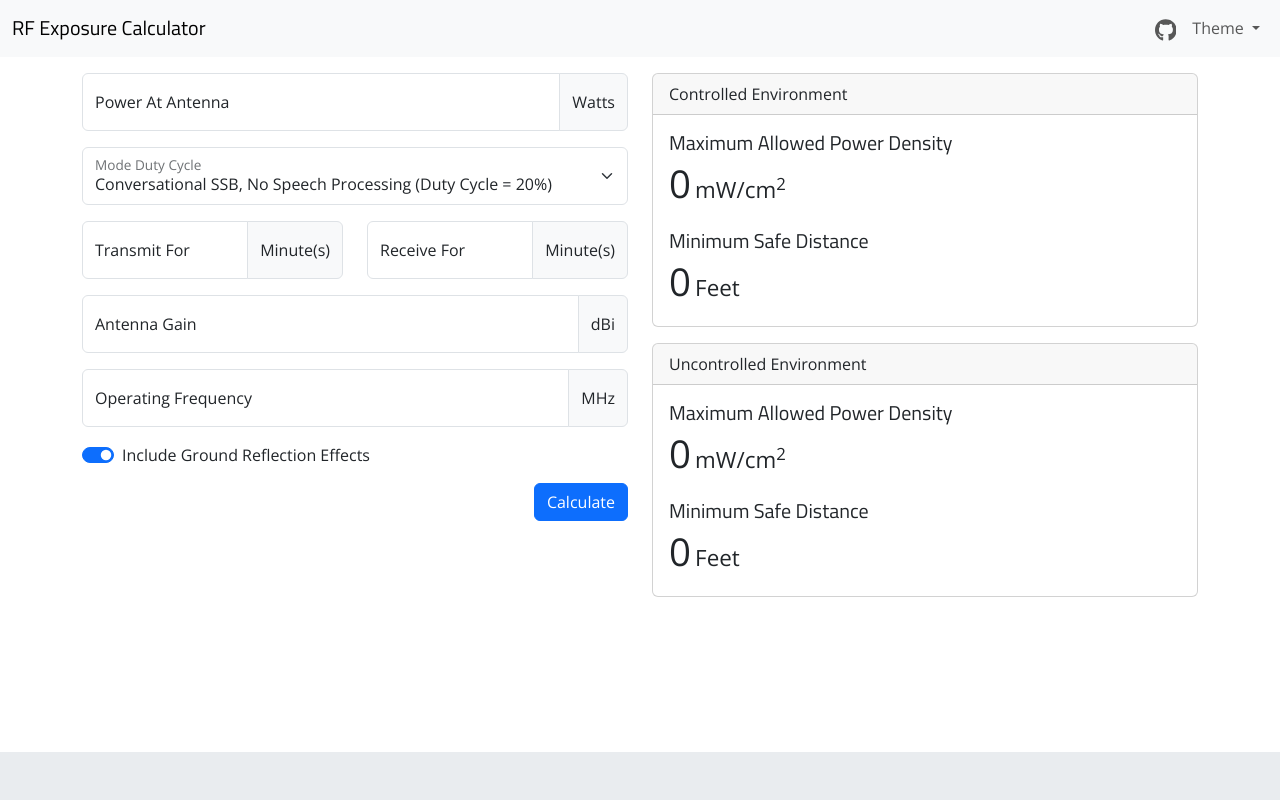
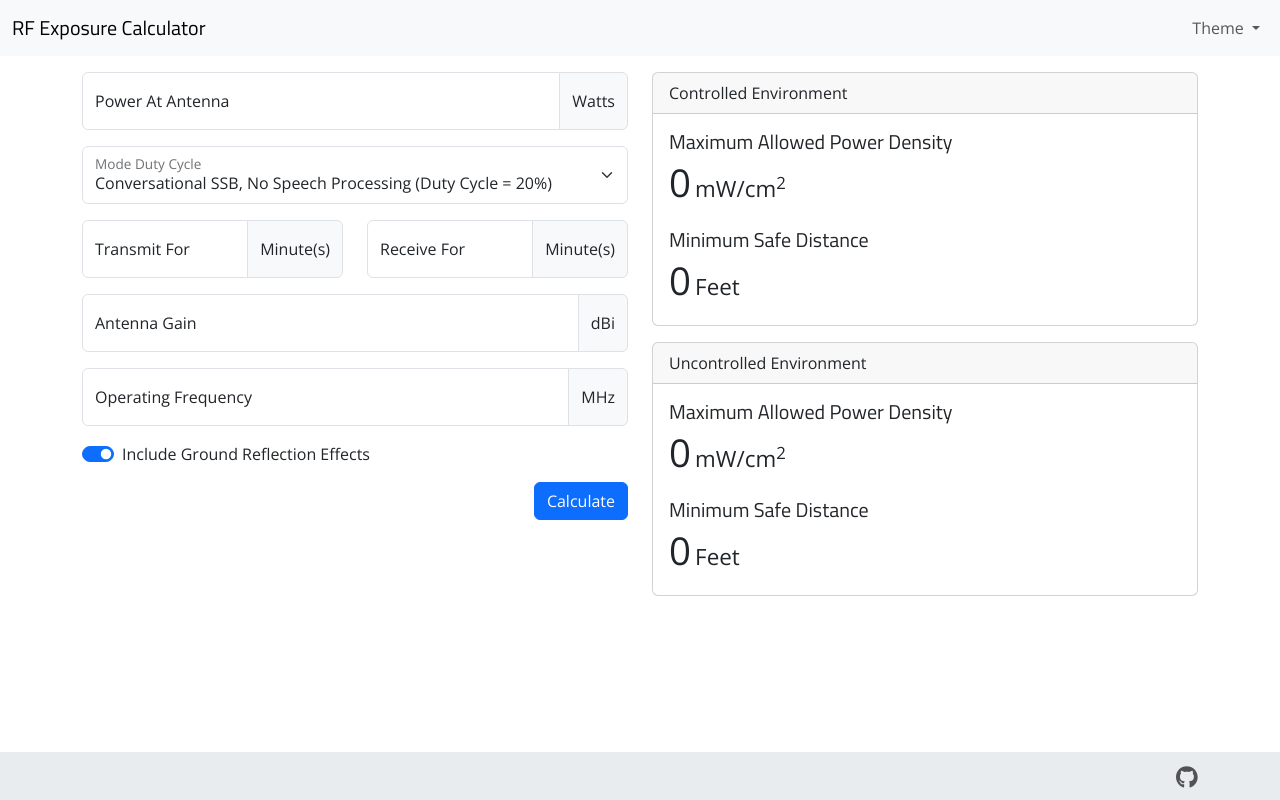
Before and after one commit to j4nr6n/rf-exposure, a website built with webpack: page src/index.html in a window 1280 px wide. Built offline with nearby package versions, Linux system fonts and the light colour scheme; what rf-exposure-calculator would draw is missing.

Commit message:
Move GH link to footer & some print adjustments

```diff
--- a/src/index.html
+++ b/src/index.html
@@ -53,16 +53,6 @@
 
                 <div class="collapse navbar-collapse" id="navbar-supported-content">
                     <ul class="navbar-nav ms-auto mb-2 mb-lg-0 d-print-none">
-                        <li class="nav-item">
-                            <a href="https://github.com/j4nr6n/rf-exposure" class="nav-link" target="_blank" rel="noopener">
-                                <svg xmlns="http://www.w3.org/2000/svg" height="1.4em" viewBox="0 0 496 512" fill="currentColor">
-                                    <!--! Font Awesome Free 6.4.0 by @fontawesome - https://fontawesome.com License - https://fontawesome.com/license (Commercial License) Copyright 2023 Fonticons, Inc. -->
-                                    <path d="M165.9 397.4c0 2-2.3 3.6-5.2 3.6-3.3.3-5.6-1.3-5.6-3.6 0-2 2.3-3.6 5.2-3.6 3-.3 5.6 1.3 5.6 3.6zm-31.1-4.5c-.7 2 1.3 4.3 4.3 4.9 2.6 1 5.6 0 6.2-2s-1.3-4.3-4.3-5.2c-2.6-.7-5.5.3-6.2 2.3zm44.2-1.7c-2.9.7-4.9 2.6-4.6 4.9.3 2 2.9 3.3 5.9 2.6 2.9-.7 4.9-2.6 4.6-4.6-.3-1.9-3-3.2-5.9-2.9zM244.8 8C106.1 8 0 113.3 0 252c0 110.9 69.8 205.8 169.5 239.2 12.8 2.3 17.3-5.6 17.3-12.1 0-6.2-.3-40.4-.3-61.4 0 0-70 15-84.7-29.8 0 0-11.4-29.1-27.8-36.6 0 0-22.9-15.7 1.6-15.4 0 0 24.9 2 38.6 25.8 21.9 38.6 58.6 27.5 72.9 20.9 2.3-16 8.8-27.1 16-33.7-55.9-6.2-112.3-14.3-112.3-110.5 0-27.5 7.6-41.3 23.6-58.9-2.6-6.5-11.1-33.3 2.6-67.9 20.9-6.5 69 27 69 27 20-5.6 41.5-8.5 62.8-8.5s42.8 2.9 62.8 8.5c0 0 48.1-33.6 69-27 13.7 34.7 5.2 61.4 2.6 67.9 16 17.7 25.8 31.5 25.8 58.9 0 96.5-58.9 104.2-114.8 110.5 9.2 7.9 17 22.9 17 46.4 0 33.7-.3 75.4-.3 83.6 0 6.5 4.6 14.4 17.3 12.1C428.2 457.8 496 362.9 496 252 496 113.3 383.5 8 244.8 8zM97.2 352.9c-1.3 1-1 3.3.7 5.2 1.6 1.6 3.9 2.3 5.2 1 1.3-1 1-3.3-.7-5.2-1.6-1.6-3.9-2.3-5.2-1zm-10.8-8.1c-.7 1.3.3 2.9 2.3 3.9 1.6 1 3.6.7 4.3-.7.7-1.3-.3-2.9-2.3-3.9-2-.6-3.6-.3-4.3.7zm32.4 35.6c-1.6 1.3-1 4.3 1.3 6.2 2.3 2.3 5.2 2.6 6.5 1 1.3-1.3.7-4.3-1.3-6.2-2.2-2.3-5.2-2.6-6.5-1zm-11.4-14.7c-1.6 1-1.6 3.6 0 5.9 1.6 2.3 4.3 3.3 5.6 2.3 1.6-1.3 1.6-3.9 0-6.2-1.4-2.3-4-3.3-5.6-2z"/>
-                                </svg>
-                                <div class="visually-hidden">GitHub Repository</div>
-                            </a>
-                        </li>
-
                         <li class="nav-item dropdown">
                             <a class="nav-link dropdown-toggle"
                                href="#"
@@ -244,9 +234,23 @@
             </div>
         </div>
 
-        <div id="footer" class="navbar bg-body-secondary">
-            <div class="container-fluid">
-                <div class="navbar-nav"></div>
+        <div id="footer" class="navbar bg-body-secondary py-0">
+            <div class="container d-flex justify-content-between">
+                <ul class="navbar-nav ms-auto">
+                    <li class="nav-item d-print-none">
+                        <a href="https://github.com/j4nr6n/rf-exposure" class="nav-link" target="_blank" rel="noopener">
+                            <svg xmlns="http://www.w3.org/2000/svg" height="1.4em" viewBox="0 0 496 512" fill="currentColor">
+                                <!--! Font Awesome Free 6.4.0 by @fontawesome - https://fontawesome.com License - https://fontawesome.com/license (Commercial License) Copyright 2023 Fonticons, Inc. -->
+                                <path d="M165.9 397.4c0 2-2.3 3.6-5.2 3.6-3.3.3-5.6-1.3-5.6-3.6 0-2 2.3-3.6 5.2-3.6 3-.3 5.6 1.3 5.6 3.6zm-31.1-4.5c-.7 2 1.3 4.3 4.3 4.9 2.6 1 5.6 0 6.2-2s-1.3-4.3-4.3-5.2c-2.6-.7-5.5.3-6.2 2.3zm44.2-1.7c-2.9.7-4.9 2.6-4.6 4.9.3 2 2.9 3.3 5.9 2.6 2.9-.7 4.9-2.6 4.6-4.6-.3-1.9-3-3.2-5.9-2.9zM244.8 8C106.1 8 0 113.3 0 252c0 110.9 69.8 205.8 169.5 239.2 12.8 2.3 17.3-5.6 17.3-12.1 0-6.2-.3-40.4-.3-61.4 0 0-70 15-84.7-29.8 0 0-11.4-29.1-27.8-36.6 0 0-22.9-15.7 1.6-15.4 0 0 24.9 2 38.6 25.8 21.9 38.6 58.6 27.5 72.9 20.9 2.3-16 8.8-27.1 16-33.7-55.9-6.2-112.3-14.3-112.3-110.5 0-27.5 7.6-41.3 23.6-58.9-2.6-6.5-11.1-33.3 2.6-67.9 20.9-6.5 69 27 69 27 20-5.6 41.5-8.5 62.8-8.5s42.8 2.9 62.8 8.5c0 0 48.1-33.6 69-27 13.7 34.7 5.2 61.4 2.6 67.9 16 17.7 25.8 31.5 25.8 58.9 0 96.5-58.9 104.2-114.8 110.5 9.2 7.9 17 22.9 17 46.4 0 33.7-.3 75.4-.3 83.6 0 6.5 4.6 14.4 17.3 12.1C428.2 457.8 496 362.9 496 252 496 113.3 383.5 8 244.8 8zM97.2 352.9c-1.3 1-1 3.3.7 5.2 1.6 1.6 3.9 2.3 5.2 1 1.3-1 1-3.3-.7-5.2-1.6-1.6-3.9-2.3-5.2-1zm-10.8-8.1c-.7 1.3.3 2.9 2.3 3.9 1.6 1 3.6.7 4.3-.7.7-1.3-.3-2.9-2.3-3.9-2-.6-3.6-.3-4.3.7zm32.4 35.6c-1.6 1.3-1 4.3 1.3 6.2 2.3 2.3 5.2 2.6 6.5 1 1.3-1.3.7-4.3-1.3-6.2-2.2-2.3-5.2-2.6-6.5-1zm-11.4-14.7c-1.6 1-1.6 3.6 0 5.9 1.6 2.3 4.3 3.3 5.6 2.3 1.6-1.3 1.6-3.9 0-6.2-1.4-2.3-4-3.3-5.6-2z"/>
+                            </svg>
+                            <div class="visually-hidden">GitHub Repository</div>
+                        </a>
+                    </li>
+
+                    <li class="nav-item d-none d-print-inline">
+                        <h6>www.rf-exposure.io</h6>
+                    </li>
+                </ul>
             </div>
         </div>
     </body>
```
